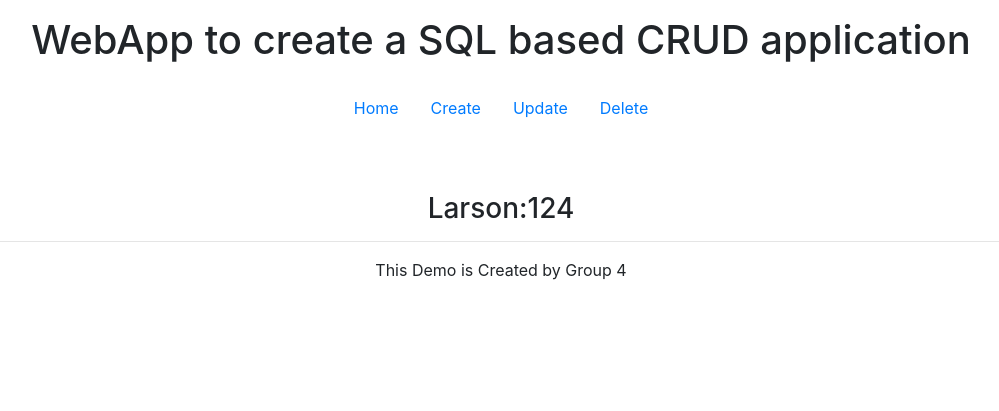
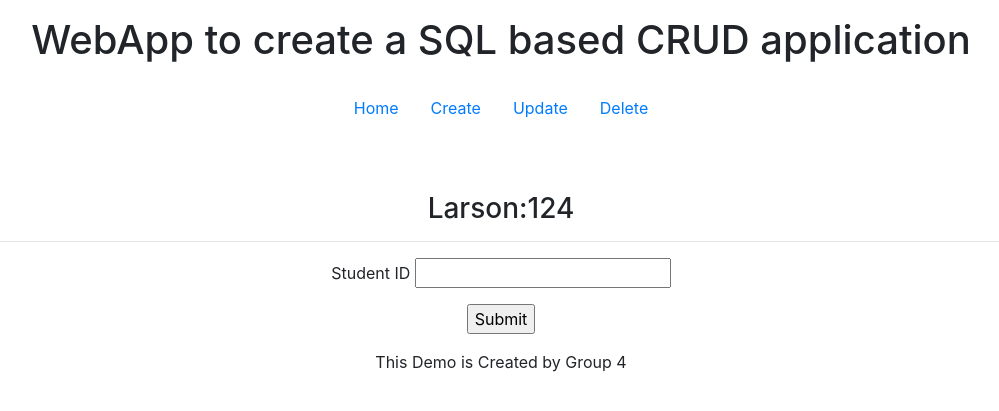
Before and after one commit to eltonLionel/college_project, a Flask app: page /data in a window 1280 px wide. Shown: the part 58-469 px from the top of the page, without its empty margins (139-1138 px from the left). Run offline with Flask 2, Linux system fonts and the light colour scheme; data comes from the database, SQL or seed files in the repository; some libraries are stand-ins or nearby versions.

Commit message:
Update datalist.html

```diff
--- a/crud/templates/datalist.html
+++ b/crud/templates/datalist.html
@@ -42,6 +42,11 @@
   <h3>{{s}}</h3><hr>
   {% endfor %}
 
+  <form action='' method = "POST">
+    <p> Student ID <input type = "integer" name = "student_id" /></p>
+    <p><input type = "submit" value = "Submit" /></p>
+  </form>
+
   <footer class="mastfoot mt-auto">
     <div class="inner">
         <p>This Demo is Created by Group 4</a></p>
```
